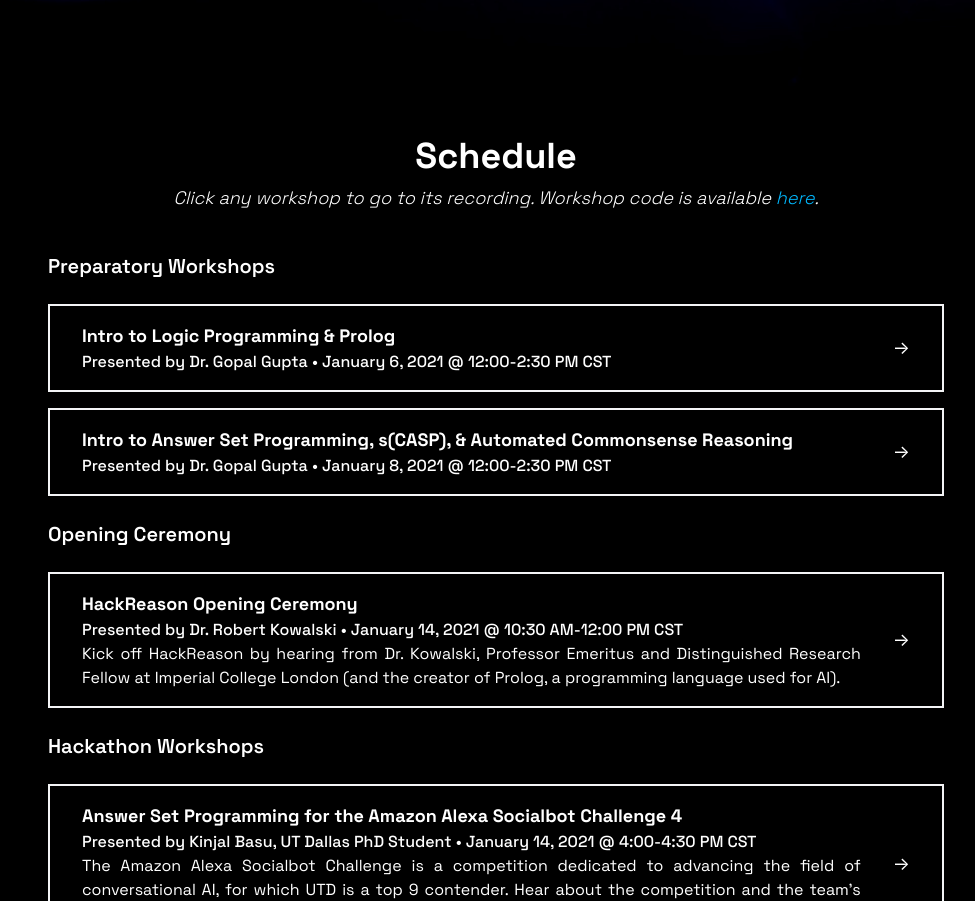
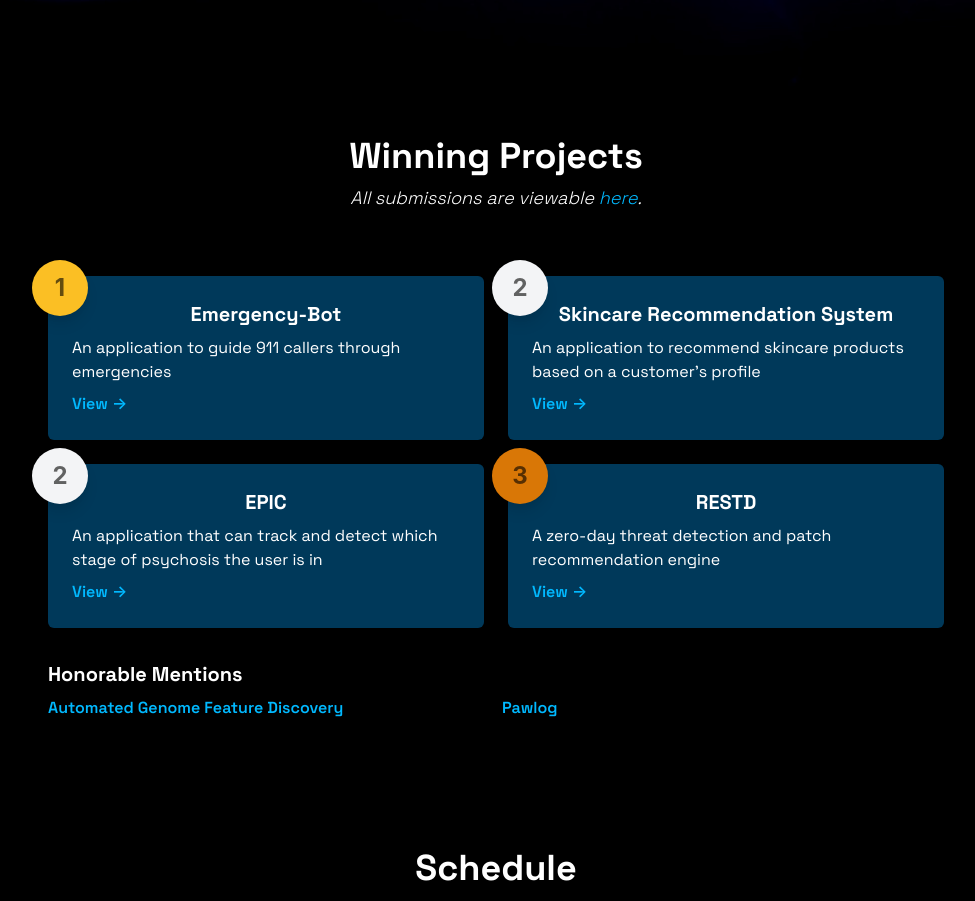
Before and after one commit to aisutd/hackreason-site, a Next.js app: page / in a window 1280 px wide. Shown: the part 680-1581 px from the top of the page, without its empty margins (144-1119 px from the left). Built offline with nearby package versions, Linux system fonts and the light colour scheme.

Commit message:
Add list of winners and link to view project submissions

```diff
--- a/components/hero.tsx
+++ b/components/hero.tsx
@@ -1,5 +1,4 @@
 import { FC } from 'react'
-import Link from 'next/link'
 
 const Hero: FC = () => {
   return (
--- /dev/null
+++ b/components/winners.tsx
@@ -0,0 +1,107 @@
+import { FC } from 'react'
+import Link from 'next/link'
+import classNames from 'classnames'
+
+interface WinnerCardProps {
+  place?: string
+  name: string
+  description: string
+  link: string
+}
+
+const WinnerCard: FC<WinnerCardProps> = ({
+  place = null,
+  name,
+  description,
+  link,
+}: WinnerCardProps) => {
+  return (
+    <div className='p-6 bg-darkcapri bg-opacity-40 rounded-md col-span-1'>
+      {place && (
+        <div
+          className={classNames(
+            'rounded-full',
+            'w-14',
+            'h-14',
+            'text-2xl',
+            'flex',
+            'items-center',
+            'justify-center',
+            'text-black',
+            'font-bold',
+            'font-system',
+            place.includes('1') && 'bg-yellow-400',
+            place.includes('2') && 'bg-gray-100',
+            place.includes('3') && 'bg-yellow-600',
+            'text-opacity-60',
+            'select-none',
+            'shadow-lg',
+            'relative',
+            '-mx-10',
+            '-my-10'
+          )}>
+          {place}
+        </div>
+      )}
+      <h2 className='mt-6 text-center z-30 text-xl font-bold mb-2'>{name}</h2>
+      <p className='text-md'>{description}</p>
+      <p className='mt-2'>
+        <a href={link} className='text-capri font-semibold'>
+          View &rarr;
+        </a>
+      </p>
+    </div>
+  )
+}
+
+const Winners: FC = () => {
+  return (
+    <div className='mt-4 mx-auto max-w-4xl mb-32'>
+      <h1 className='text-4xl font-bold text-center mb-2'>Winning Projects</h1>
+      <h1 className='text-lg italic font-light text-center mb-16'>
+        All submissions are viewable <Link href='/submissions'>here</Link>.
+      </h1>
+      <div className='grid grid-cols-1 gap-6 sm:grid-cols-1 lg:grid-cols-2'>
+        <WinnerCard
+          place='1'
+          name='Emergency-Bot'
+          description='An application to guide 911 callers through emergencies'
+          link='//devpost.com/software/emergency-bot-9ynzha'
+        />
+        <WinnerCard
+          place='2'
+          name='Skincare Recommendation System'
+          description="An application to recommend skincare products based on a customer's profile"
+          link='//devpost.com/software/skincare-recommendation-system'
+        />
+        <WinnerCard
+          place='2'
+          name='EPIC'
+          description='An application that can track and detect which stage of psychosis the user is in'
+          link='//devpost.com/software/epic'
+        />
+        <WinnerCard
+          place='3'
+          name='RESTD'
+          description='A zero-day threat detection and patch recommendation engine'
+          link='//devpost.com/software/restd-reasoning-engine-for-smart-threat-detection'
+        />
+      </div>
+      <div className='mt-8'>
+        <h3 className='text-xl font-bold mb-2'>Honorable Mentions</h3>
+        <div className='grid grid-cols-1 gap-3 sm:grid-cols-1 lg:grid-cols-2'>
+          <a
+            href='//devpost.com/software/automated-genome-feature-discovery'
+            className='text-capri font-semibold'>
+            Automated Genome Feature Discovery
+          </a>
+          <a href='//devpost.com/software/pawlog' className='text-capri font-semibold'>
+            Pawlog
+          </a>
+        </div>
+      </div>
+    </div>
+  )
+}
+
+export default Winners
--- a/pages/index.tsx
+++ b/pages/index.tsx
@@ -4,6 +4,7 @@ import Hero from '../components/hero'
 import FAQ from '../components/faq'
 import Schedule from '../components/schedule'
 import Footer from '../components/footer'
+import Winners from '../components/winners'
 
 const App: FC = () => {
   return (
@@ -13,6 +14,7 @@ const App: FC = () => {
       </Head>
       <Hero />
       <main className='max-w-7xl px-4 mx-auto my-0'>
+        <Winners />
         <Schedule />
         <FAQ />
       </main>
--- /dev/null
+++ b/pages/submissions.tsx
@@ -0,0 +1,18 @@
+import { FC } from 'react'
+import Head from 'next/head'
+
+const Submissions: FC = () => {
+  return (
+    <div className='w-full h-screen flex items-center justify-center'>
+      <Head>
+        <meta
+          httpEquiv='refresh'
+          content='0; url=https://utd-hackreason-2021.devpost.com/project-gallery'
+        />
+      </Head>
+      <h1 className='font font-medium'>Loading submissions...</h1>
+    </div>
+  )
+}
+
+export default Submissions
--- a/tailwind.config.js
+++ b/tailwind.config.js
@@ -10,6 +10,7 @@ module.exports = {
     },
     fontFamily: {
       sans: `'Space Grotesk', -apple-system, BlinkMacSystemFont, 'Segoe UI', Roboto, Oxygen, Ubuntu, Cantarell, 'Open Sans', 'Helvetica Neue', sans-serif`,
+      system: `-apple-system, BlinkMacSystemFont, 'Segoe UI', Roboto, Oxygen, Ubuntu, Cantarell, 'Open Sans', 'Helvetica Neue', sans-serif`,
     },
   },
   variants: {
```
